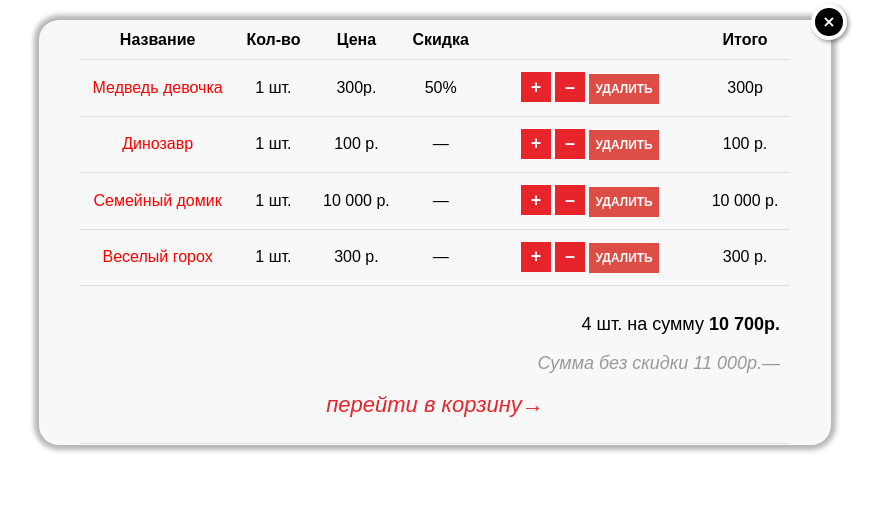
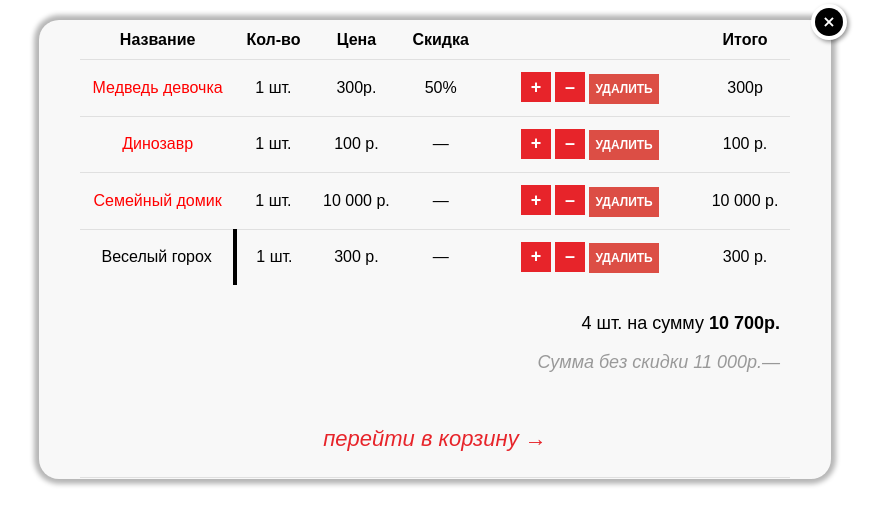
Before and after one commit to eugeniagorlacheva/Task6, a plain HTML site: page 6_2/task4/index.html in a window 1280 px wide. Shown: the whole page, without its empty margins (205-1087 px from the left). Drawn offline with Linux system fonts and the light colour scheme.

Commit message:
corrections

```diff
--- a/6_2/task1/css/style.css
+++ b/6_2/task1/css/style.css
@@ -6,3 +6,6 @@ table {
    padding: 3px;
    border: 1px solid black;
   }
+.rowspan {
+  border-top: none;
+}
--- a/6_2/task2/css/style.css
+++ b/6_2/task2/css/style.css
@@ -7,6 +7,6 @@ table {
    padding: 20px;
    text-align: center;
   }
-.head {
+thead {
   border-bottom: 1px solid #E0E0E0;
 }
--- a/6_2/task4/css/style.css
+++ b/6_2/task4/css/style.css
@@ -84,8 +84,13 @@ a {
   text-align: center;
 }
 
-.bottom {
-  border-top: 1px solid transparent;
+.sum, .red1 {
+  border-bottom: none;
+    border-right: 4px solid black;
+}
+
+.sum1 {
+  border-right: 4px solid black;
 }
 
 table::after {
--- a/6_2/task4/index.html
+++ b/6_2/task4/index.html
@@ -42,17 +42,21 @@
           <td class="buttons"><button class="plus">+</button><button class="minus">&#8211;</button><button class="delete">Удалить</button></td>
           <td>10 000 р.</td>
       </tr>
-      <tr>
-          <td class="red">Веселый горох</td>
+      <tr class="red1">
+          <td class="red1">Веселый горох</td>
           <td>1 шт.</td>
           <td>300 р.</td>
           <td>&#8212;</td>
           <td class="buttons"><button class="plus">+</button><button class="minus">&#8211;</button><button class="delete">Удалить</button></td>
           <td>300 р.</td>
       </tr>
-      <tr>
-          <td colspan="6"><p class="regular">4 шт. на сумму <span>10 700р.</span></p> <p class="italic">Сумма без скидки 11 000р.&#8212;</p>
-      <a href="#">перейти в корзину&#8594;</a></td>
+      <tr class="sum">
+          <td colspan="6" class="sum1"><p class="regular">4 шт. на сумму
+            <span>10 700р.</span></p>
+            <p class="italic">Сумма без скидки 11 000р.&#8212;</p></td>
+            <tr>
+      <td colspan="6"><a href="#">перейти в корзину &#8594;</a></td>
+      </tr>
       </tr>
       <button class="close">&times;</button>
   </table>
```
Also changed, not shown: 6_2/task1/index.html (+7 -5 lines), 6_2/task2/index.html (+2 -2 lines), 6_2/task3/index.html (+2 -2 lines).
